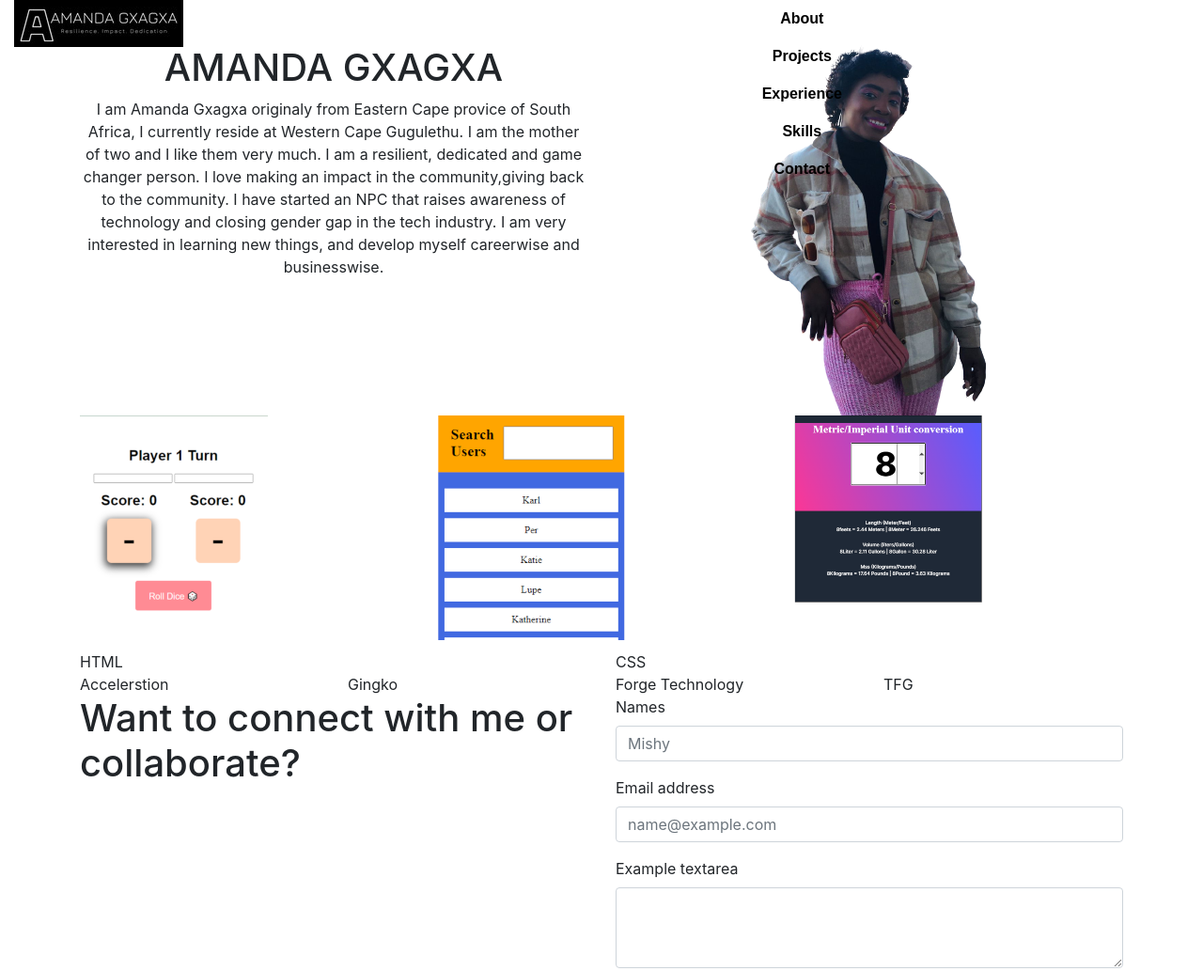
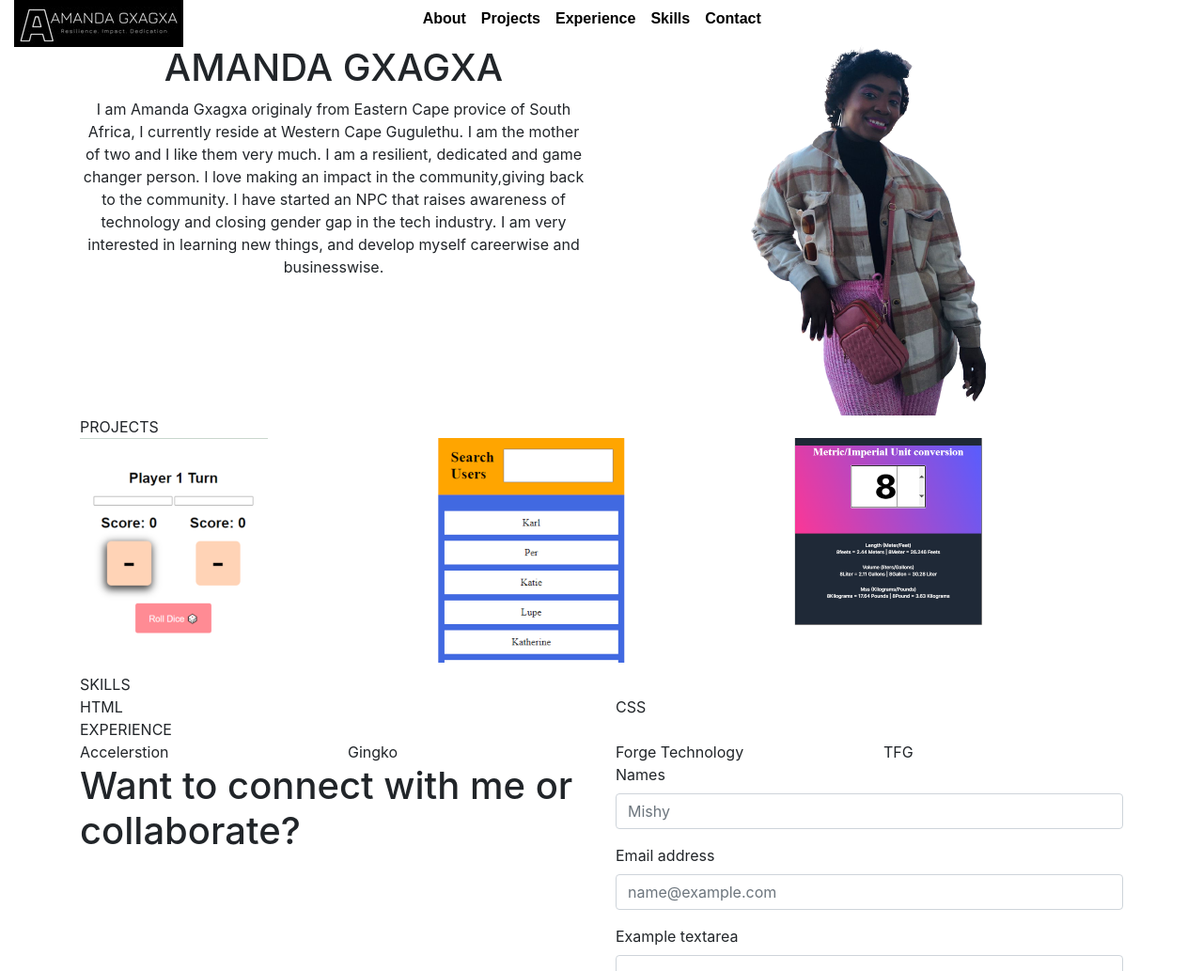
Before and after one commit to AmandaGxagxa/AmandaGxagxa.github.io, a plain HTML site: page index.html in a window 1280 px wide. Shown: the top 1033 px of the page at 94% size. Drawn offline with nearby package versions, Linux system fonts and the light colour scheme.

Commit message:
fixing my nav bag on a big screen

```diff
--- a/css/nav.css
+++ b/css/nav.css
@@ -1,3 +1,6 @@
+
+
+
 nav {
     background-color: white;
     display: none;
--- a/css/responsive.css
+++ b/css/responsive.css
@@ -1,11 +1,31 @@
-@media only screen and (min-width: 768px){
-   nav{
-    display: inline;
-   }
+@media only screen and (min-width: 768px) {
+    row.myheader {
+        align-content: space-between;
+    }
+    .nav-container{
+        align-content: space-between;
+
+    }
+
+    nav {
+        background-color: transparent;
+        display: flex;
+        flex-direction: row;
+    }
+    nav ul {
+        margin: 0;
+        padding: 0;
+       /* text-align: end;  */
+        display: flex;
+        align-items: flex-end;
+
+    }
 
     nav ul li a {
         color: black;
         /* display: inline; */
+        display: flex;
+        flex-direction: row;
     }
 
 
@@ -23,9 +43,9 @@
 
     /* if checkbox is checked  */
 
-    .nav_toggle:checked~nav {
+    /* .nav_toggle:checked~nav {
         display: block;
-    }
+    } */
 
     .nav_toggle_label span,
     .nav_toggle_label span:before,
--- a/index.html
+++ b/index.html
@@ -68,6 +68,7 @@
                 <img src="img/mishy.png" alt="">
             </div>
         </div>
+        <span class="topic">PROJECTS</span>
         <div class="row" id="projects">
             <div class="col-md-4" href="">
                 <a href="https://amandagxagxa.github.io/DiceGame/">
@@ -99,7 +100,9 @@
                 </a>
             </div>
         </div>
+        <div class="topic">SKILLS</div>
         <div class="row" id="skills">
+
             <div class="col-md-6">
                 HTML
             </div>
@@ -107,7 +110,9 @@
                 CSS
             </div>
         </div>
+        <div class="topic">EXPERIENCE</div>
         <div class="row" id="experience">
+
             <div class="col-md-3">
                 Accelerstion
             </div>
```
